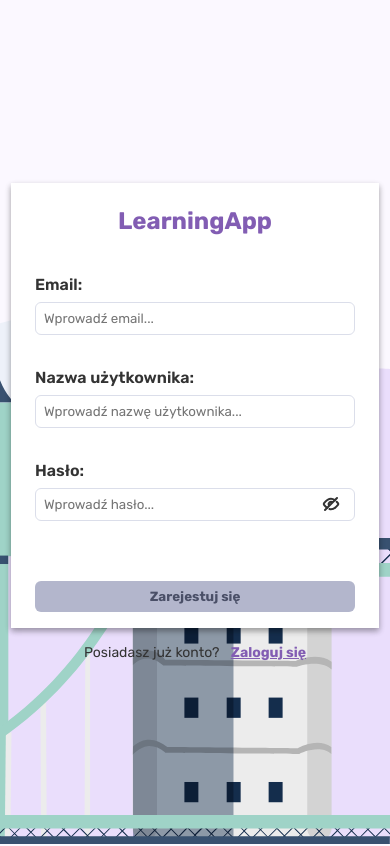
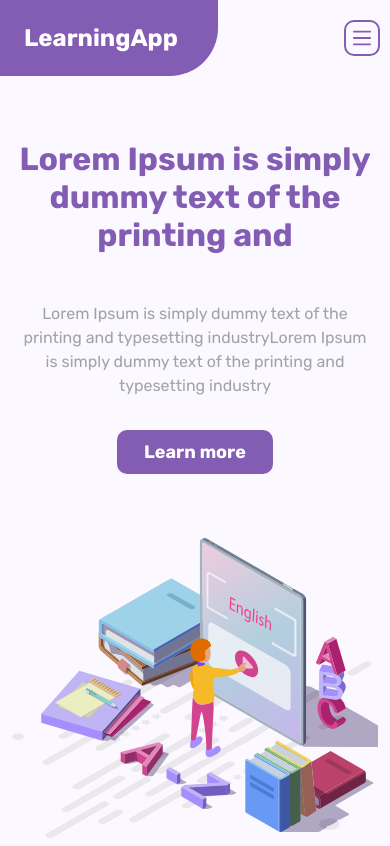
Before and after one commit to Adrian397/reactjs-english-educational-app, a React (Create React App) app: page / in a window 390 px wide. Shown: the top 846 px of the page. Built offline with nearby package versions, Linux system fonts and the light colour scheme.

Commit message:
add responsivness to the landing page

```diff
--- a/src/App.tsx
+++ b/src/App.tsx
@@ -1,15 +1,14 @@
 import GlobalStyles from "./globalStyles";
-import LoginPage from "./routes/LoginPage/LoginPage";
-import RegistrationPage from "./routes/RegistrationPage/RegistrationPage";
+import LandingPage from "./routes/LandingPage/LandingPage";
 // import LandingPage from "./routes/LandingPage/LandingPage";
 
 const App = () => {
   return (
     <>
       <GlobalStyles />
-      {/* <LandingPage /> */}
-      <RegistrationPage />
-      <LoginPage />
+      <LandingPage />
+      {/* <RegistrationPage /> */}
+      {/* <LoginPage /> */}
     </>
   );
 };
--- a/src/routes/LandingPage/AboutSection/AboutSection.tsx
+++ b/src/routes/LandingPage/AboutSection/AboutSection.tsx
@@ -72,16 +72,19 @@ export const AboutSection = () => {
 };
 
 const AboutWrapper = styled.section`
-  display: flex;
-  flex-direction: column;
-  justify-content: center;
-  align-items: center;
   padding: 2rem 6rem;
+  margin: 0 auto;
+  width: 100%;
+
+  @media (max-width: 730px) {
+    padding: 2rem 1rem;
+  }
 `;
 
 const AboutInfo = styled.div`
   text-align: center;
-  max-width: 60rem;
+  width: 100%;
+
   h1 {
     font-size: 2rem;
     margin-bottom: 2rem;
@@ -89,17 +92,31 @@ const AboutInfo = styled.div`
   }
 
   p {
-    margin-bottom: 3.5rem;
     line-height: 1.5;
     color: #9fa2af;
     white-space: normal;
+    max-width: 60rem;
+    margin: 3.5rem auto;
   }
 `;
 
 const AboutFeatures = styled.div`
-  display: flex;
+  display: grid;
+  grid-template-columns: 1fr 1fr 1fr 1fr;
+  justify-items: center;
   width: 100%;
-  justify-content: space-around;
+
+  @media (max-width: 1235px) {
+    display: grid;
+    grid-template-columns: 1fr 1fr;
+    grid-template-rows: 1fr 1fr;
+    justify-items: center;
+    grid-row-gap: 2rem;
+  }
+
+  @media (max-width: 730px) {
+    grid-template-columns: 1fr;
+  }
 `;
 
 const Feature = styled.div`
--- a/src/routes/LandingPage/ActivitiesSection/ActivitiesSection.tsx
+++ b/src/routes/LandingPage/ActivitiesSection/ActivitiesSection.tsx
@@ -29,23 +29,29 @@ const ActivitiesSection = () => {
           <img src="./assets/vocabulary.svg" alt="test" />
           <h4>VOCABULARY</h4>
         </div>
-        <div>
-          <img src="./assets/vocabulary.svg" alt="test" />
-          <h4>LOREM</h4>
-        </div>
       </Activities>
     </ActivitiesWrapper>
   );
 };
 
 const ActivitiesWrapper = styled.section`
-  display: grid;
+  /* display: grid;
   grid-template-columns: 1fr 1fr;
+  align-items: center; */
+  display: flex;
   align-items: center;
+  justify-content: center;
+
   padding: 2rem 6rem;
+
+  @media (max-width: 1390px) {
+    flex-direction: column;
+    padding: 2rem 1rem;
+  }
 `;
 
 const ActivitiesInfo = styled.div`
+  flex: 1;
   & > span {
     text-transform: uppercase;
     letter-spacing: 0.75px;
@@ -76,10 +82,23 @@ const ActivitiesInfo = styled.div`
     color: #9fa2af;
     line-height: 1.5;
   }
+
+  @media (max-width: 1390px) {
+    text-align: center;
+    display: flex;
+    flex-direction: column;
+    align-items: center;
+
+    p {
+      max-width: 60rem;
+    }
+  }
 `;
 
 const Activities = styled.div`
+  flex: 1;
   display: flex;
+  justify-content: center;
   height: 31.25rem;
 
   div:nth-child(1) {
@@ -87,10 +106,6 @@ const Activities = styled.div`
   }
 
   div:nth-child(2) {
-    align-self: center;
-  }
-
-  div:nth-child(3) {
     align-self: flex-end;
   }
 
@@ -105,6 +120,23 @@ const Activities = styled.div`
     width: 16.25rem;
     height: 18.75rem;
   }
+
+  @media (max-width: 1390px) {
+    width: 100%;
+    justify-content: space-evenly;
+
+    div:nth-child(1) {
+      align-self: center;
+    }
+
+    div:nth-child(2) {
+      align-self: center;
+    }
+  }
+
+  @media (max-width: 645px) {
+    flex-direction: column;
+  }
 `;
 
 export default ActivitiesSection;
--- a/src/routes/LandingPage/Footer/Footer.tsx
+++ b/src/routes/LandingPage/Footer/Footer.tsx
@@ -47,7 +47,7 @@ const FooterWrapper = styled.div`
   width: 100%;
   margin: 0 auto;
   margin-top: auto;
-  padding: 2rem 2rem 1rem 2rem;
+  padding: 2rem 0rem;
   position: relative;
 
   & > img:nth-of-type(1) {
@@ -66,6 +66,20 @@ const FooterWrapper = styled.div`
     left: -1rem;
     z-index: -1;
   }
+
+  @media (max-width: 900px) {
+    & > img {
+      width: max-content;
+      height: 150px !important;
+    }
+  }
+
+  @media (max-width: 665px) {
+    & > img {
+      width: max-content;
+      height: 100px !important;
+    }
+  }
 `;
 
 const FooterInfo = styled.div`
@@ -73,6 +87,7 @@ const FooterInfo = styled.div`
   display: flex;
   align-items: center;
   justify-content: center;
+  gap: 8rem;
 
   & > div {
     display: flex;
@@ -87,7 +102,17 @@ const FooterInfo = styled.div`
 
   h1 {
     color: #825db3;
-    margin-right: 8rem;
+  }
+
+  @media (max-width: 900px) {
+    flex-direction: column;
+    gap: 2rem;
+
+    & > div {
+      text-align: center;
+      align-items: center;
+      justify-content: center;
+    }
   }
 `;
 
@@ -98,6 +123,12 @@ const FooterContact = styled.div`
 
   p {
     color: #333;
+  }
+
+  @media (max-width: 900px) {
+    text-align: center;
+    align-items: center;
+    justify-content: center;
   }
 `;
 
--- a/src/routes/LandingPage/GamesSection/GamesSection.tsx
+++ b/src/routes/LandingPage/GamesSection/GamesSection.tsx
@@ -32,6 +32,10 @@ const GamesWrapper = styled.section`
   justify-content: center;
   align-items: center;
   padding: 2rem 6rem;
+
+  @media (max-width: 920px) {
+    padding: 2rem 1rem;
+  }
 `;
 
 const GamesInfo = styled.div`
@@ -75,6 +79,20 @@ const GamesImg = styled.div`
     width: max-content;
     height: 37.5rem;
   }
+
+  @media (max-width: 900px) {
+    img {
+      width: max-content;
+      height: 28.125rem;
+    }
+  }
+
+  @media (max-width: 665px) {
+    img {
+      width: max-content;
+      height: 18.75rem;
+    }
+  }
 `;
 
 export default GamesSection;
--- a/src/routes/LandingPage/HeroSection/HeroSection.tsx
+++ b/src/routes/LandingPage/HeroSection/HeroSection.tsx
@@ -19,14 +19,24 @@ export const HeroSection = () => {
 };
 
 const HeroWrapper = styled.section`
-  display: grid;
-  grid-template-columns: 1fr 1fr;
+  display: flex;
   align-items: center;
+  justify-content: center;
   padding: 2rem 6rem;
   height: calc(100vh - 76px);
+
+  @media (max-width: 1241px) {
+    height: auto;
+    flex-direction: column;
+    gap: 4rem;
+    padding: 0rem;
+    padding-top: 4rem;
+    padding-bottom: 2rem;
+  }
 `;
 
 const HeroInfo = styled.div`
+  flex: 1;
   h1 {
     font-size: 2rem;
     color: #825db3;
@@ -48,33 +58,42 @@ const HeroInfo = styled.div`
     padding: 0.7rem 1.7rem;
     border-radius: 10px;
   }
+
+  @media (max-width: 1241px) {
+    text-align: center;
+    display: flex;
+    flex-direction: column;
+    align-items: center;
+
+    p {
+      max-width: 35rem;
+    }
+  }
+
+  @media (max-width: 600px) {
+    padding: 0 1rem;
+  }
 `;
 
 const HeroImg = styled.div`
-  justify-self: center;
+  flex: 1;
+  display: flex;
+  justify-content: center;
+
   img {
     width: max-content;
     height: 37.5rem;
   }
+
+  @media (max-width: 1241px) {
+    img {
+      height: 28.125rem;
+    }
+  }
+
+  @media (max-width: 600px) {
+    img {
+      height: 18.75rem;
+    }
+  }
 `;
-
-// const HeroWrapper = styled.div`
-//   display: flex;
-//   align-items: center;
-//   justify-content: center;
-//   padding: 1rem 3rem;
-// `;
-
-// const HeroInfo = styled.div`
-//   flex: 1;
-// `;
-
-// const HeroImg = styled.div`
-//   flex: 1;
-//   display: flex;
-//   justify-content: center;
-//   img {
-//     width: max-content;
-//     height: 600px;
-//   }
-// `;
--- a/src/routes/LandingPage/LandingPage.tsx
+++ b/src/routes/LandingPage/LandingPage.tsx
@@ -24,6 +24,7 @@ const LandingPage = () => {
 const Wrapper = styled.div`
   display: flex;
   flex-direction: column;
+  overflow-x: hidden;
 `;
 
 export default LandingPage;
--- a/src/routes/LandingPage/Navbar/Navbar.tsx
+++ b/src/routes/LandingPage/Navbar/Navbar.tsx
@@ -1,6 +1,10 @@
+import { useState } from "react";
 import styled from "styled-components";
+import { StyledProps } from "../../../utils/styledProps";
 
 export const Navbar = () => {
+  const [isMenuVisible, setIsMenuVisible] = useState(false);
+
   return (
     <NavWrapper>
       <Logo>
@@ -20,13 +24,97 @@ export const Navbar = () => {
           <a href="#games">Games</a>
         </li>
       </NavList>
-      <NavButtons>
-        <button>Log in</button>
-        <button>Register</button>
-      </NavButtons>
+      <div>
+        <NavButtons>
+          <button>Log in</button>
+          <button>Register</button>
+        </NavButtons>
+        <NavListMobile isVisible={isMenuVisible}>
+          <button onClick={() => setIsMenuVisible((prevState) => !prevState)} />
+          <ul>
+            <li>
+              <a href="#about">About</a>
+            </li>
+            <li>
+              <a href="#reasons">Reasons</a>
+            </li>
+            <li>
+              <a href="#activities">Activities</a>
+            </li>
+            <li>
+              <a href="#games">Games</a>
+            </li>
+          </ul>
+        </NavListMobile>
+      </div>
     </NavWrapper>
   );
 };
+
+const NavListMobile = styled.div<StyledProps>`
+  display: none;
+
+  button {
+    padding: 1rem;
+    background-color: transparent;
+    border: 2px solid #825db3;
+    background: url("./assets/hamburger.svg") no-repeat center;
+    background-size: 1.125rem;
+    border-radius: 10px;
+    cursor: pointer;
+  }
+
+  ul {
+    position: absolute;
+    list-style: none;
+    top: 12%;
+    width: 95%;
+    margin: 0 auto;
+    border-radius: 10px;
+    box-shadow: 0 3px 6px rgba(0, 0, 0, 0.16), 0 3px 6px rgba(0, 0, 0, 0.23);
+    left: 0;
+    right: 0;
+    background-color: rgb(251, 248, 255);
+    display: flex;
+    flex-direction: column;
+    align-items: center;
+    transform: ${({ isVisible }) =>
+      isVisible ? "translateY(0%)" : "translateY(-15%)"};
+    opacity: ${({ isVisible }) => (isVisible ? "1" : "0")};
+    pointer-events: ${({ isVisible }) => (isVisible ? "all" : "none")};
+    transition: all 0.3s ease;
+
+    li {
+      width: 100%;
+      padding: 1rem 0rem;
+      display: flex;
+      justify-content: center;
+      cursor: pointer;
+    }
+
+    li:not(:nth-of-type(4)) {
+      border-bottom: 2px solid #825db3;
+    }
+
+    li:hover a {
+      color: #3c2f60;
+    }
+
+    a {
+      display: flex;
+      justify-content: center;
+      width: 100%;
+      height: 100%;
+      text-decoration: none;
+      color: #9fa2af;
+      font-weight: 600;
+    }
+  }
+
+  @media (max-width: 992px) {
+    display: flex;
+  }
+`;
 
 const NavWrapper = styled.div`
   display: flex;
@@ -34,6 +122,15 @@ const NavWrapper = styled.div`
   align-items: center;
   width: 100%;
   padding-right: 3rem;
+
+  @media (max-width: 992px) {
+    div:nth-of-type(2) {
+      display: flex;
+      gap: 2rem;
+    }
+
+    padding-right: 2.5%;
+  }
 `;
 
 const Logo = styled.div`
@@ -65,6 +162,10 @@ const NavList = styled.ul`
   a:hover {
     color: #3c2f60;
   }
+
+  @media (max-width: 992px) {
+    display: none;
+  }
 `;
 
 const NavButtons = styled.div`
@@ -90,4 +191,8 @@ const NavButtons = styled.div`
     font-weight: bold;
     border-radius: 10px;
   }
+
+  @media (max-width: 600px) {
+    display: none;
+  }
 `;
--- a/src/routes/LandingPage/ReasonsSection/ReasonsSection.tsx
+++ b/src/routes/LandingPage/ReasonsSection/ReasonsSection.tsx
@@ -36,24 +36,45 @@ const ReasonsSection = () => {
 };
 
 const ReasonsWrapper = styled.section`
-  display: grid;
-  grid-template-columns: 1fr 1fr;
+  display: flex;
   align-items: center;
+  justify-content: center;
   padding: 2rem 6rem;
-  justify-items: left;
+
+  @media (max-width: 1390px) {
+    flex-direction: column;
+    padding: 2rem 1rem;
+  }
 `;
 
 const ReasonsImg = styled.div`
+  flex: 1;
+
   img {
     width: 600px;
     height: 600px;
   }
+
+  @media (max-width: 620px) {
+    img {
+      width: 450px;
+      height: 450px;
+    }
+  }
+
+  @media (max-width: 470px) {
+    img {
+      width: 350px;
+      height: 350px;
+    }
+  }
 `;
 
 const Reasons = styled.div`
+  flex: 1;
+
   & > span {
     text-transform: uppercase;
-    margin-bottom: 1rem;
     letter-spacing: 0.75px;
     font-weight: 500;
     color: #825db3;
@@ -81,13 +102,12 @@ const Reasons = styled.div`
   p {
     display: flex;
     align-items: center;
-    margin-bottom: 1rem;
     gap: 1rem;
     color: #9fa2af;
 
     span {
-      width: 2rem;
-      height: 2rem;
+      min-width: 2rem;
+      min-height: 2rem;
       border-radius: 50%;
       font-weight: 600;
       border: 2px solid #825db3;
@@ -97,6 +117,21 @@ const Reasons = styled.div`
       color: #333;
     }
   }
+
+  p:not(:last-child) {
+    margin-bottom: 1rem;
+  }
+
+  @media (max-width: 1390px) {
+    text-align: center;
+    display: flex;
+    flex-direction: column;
+    align-items: center;
+
+    p {
+      text-align: left;
+    }
+  }
 `;
 
 export default ReasonsSection;
```
Also changed, not shown: public/assets/hamburger.svg (added).
